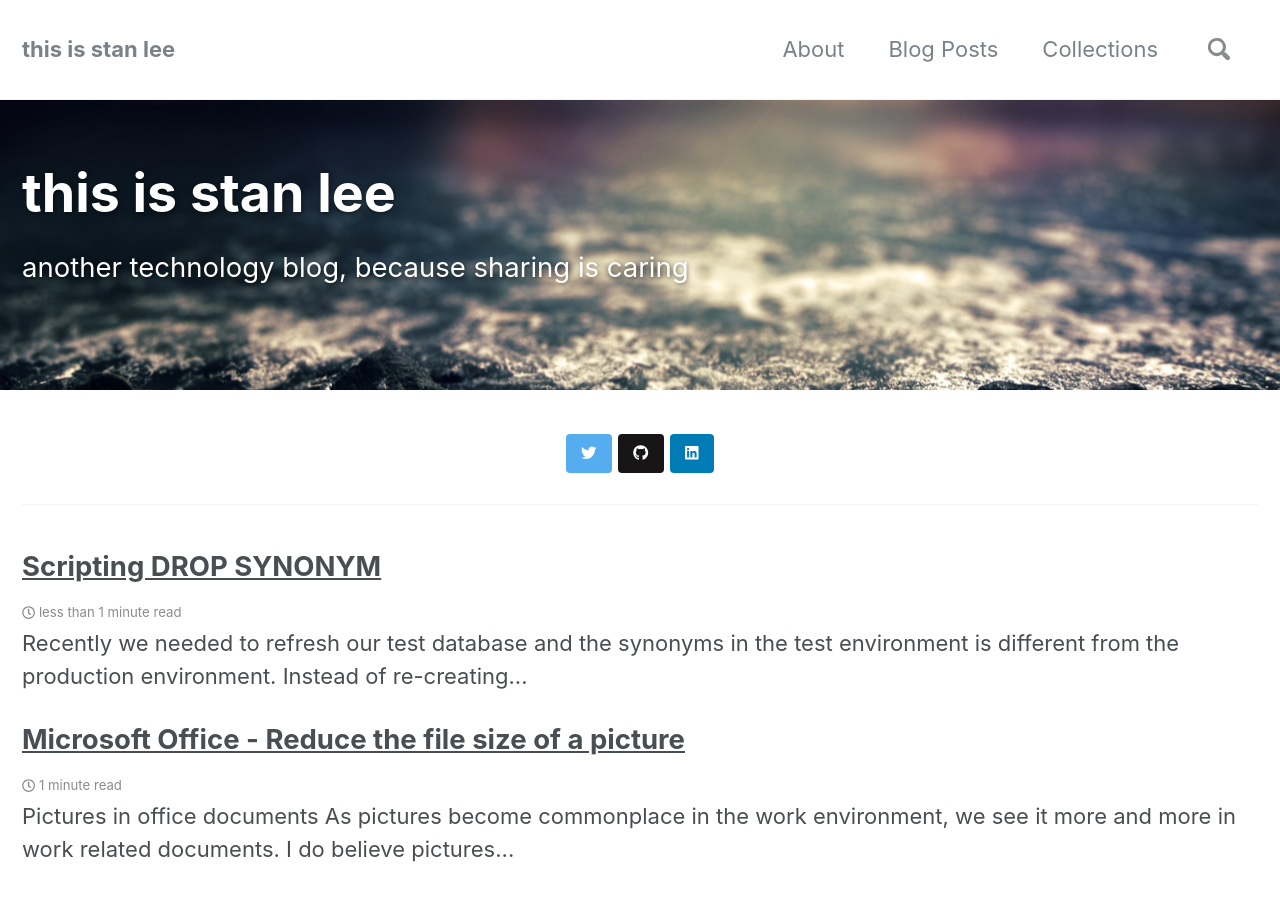
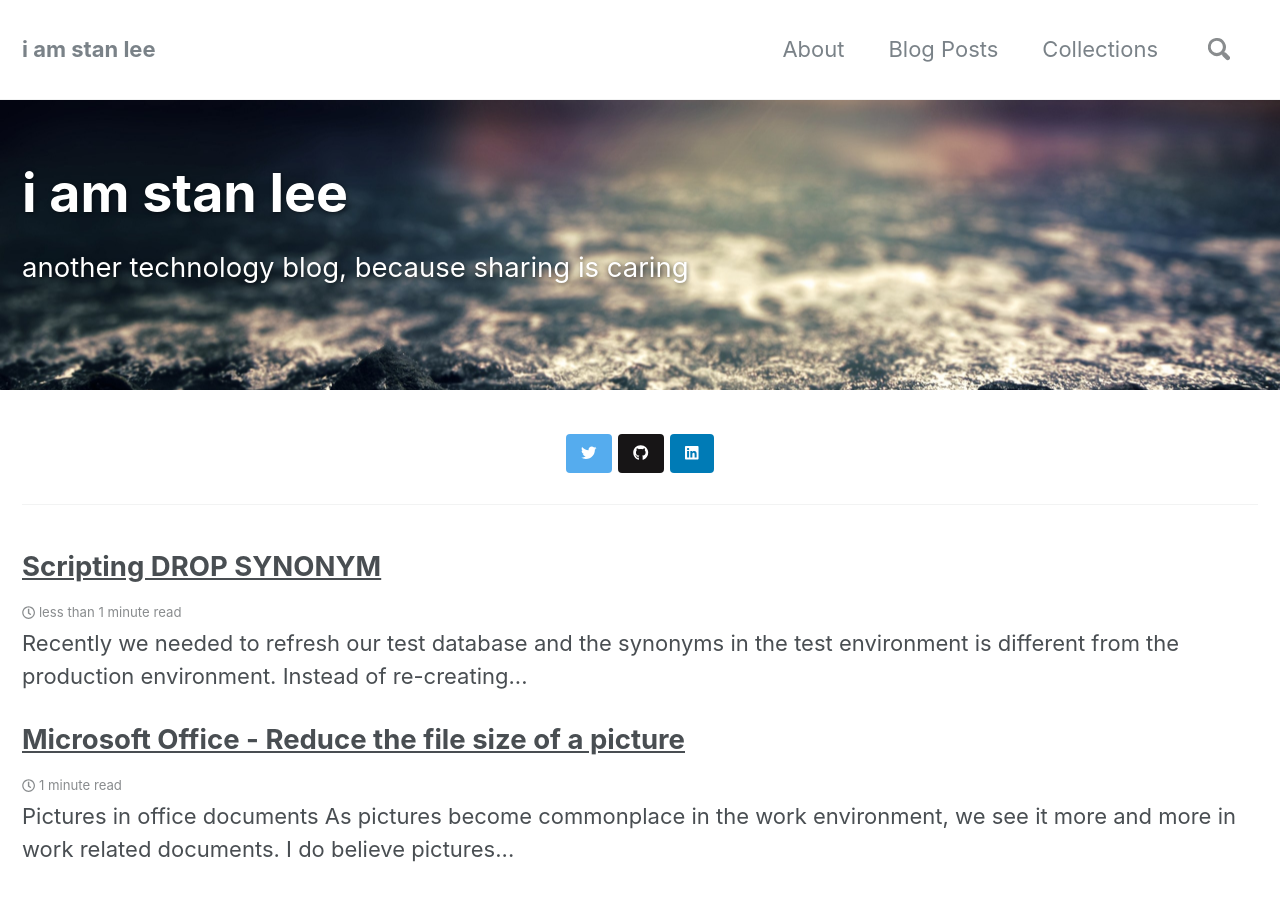
Before and after one commit to stanleykylee/stanleykylee.github.io, a Jekyll site: the page built from _pages/home.md, in a window 1280 px wide and 900 px high. Built offline with Jekyll 4.4.1, drawn with Linux system fonts in a browser that asks for light colours; nearby versions of some CDN libraries; comment, search, counter and statistics services are not loaded; a style sheet for code colours, icons or effects is not loaded.

Commit message:
update site title to domain name

```diff
--- a/_config.yml
+++ b/_config.yml
@@ -12,7 +12,7 @@ minimal_mistakes_skin    : "default" # "air", "aqua", "contrast", "dark", "dirt"
 
 # Site Settings
 locale                   : "en-US"
-title                    : "this is stan lee"
+title                    : "i am stan lee"
 title_separator          : "-"
 name                     : &name "Stan Lee" # &name is a YAML anchor which can be *referenced later
 description              : &description "another technology blog, because sharing is caring"
```
